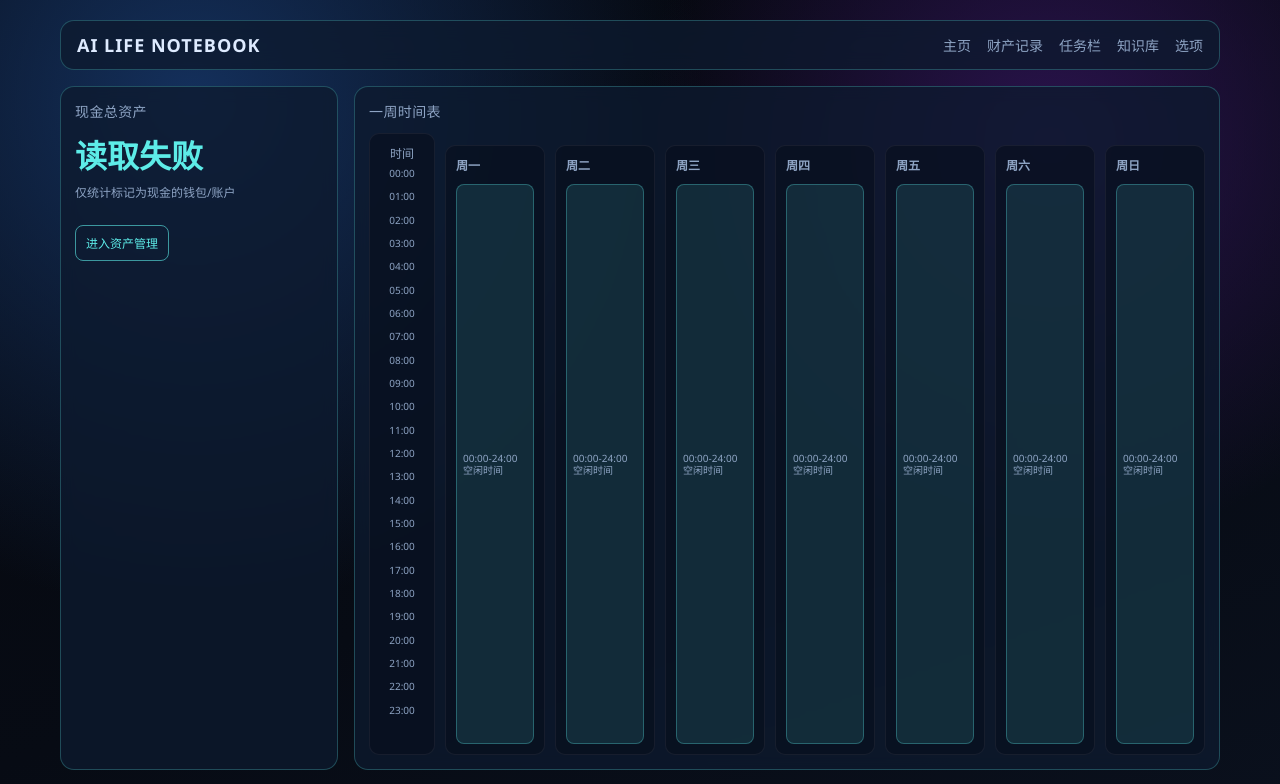
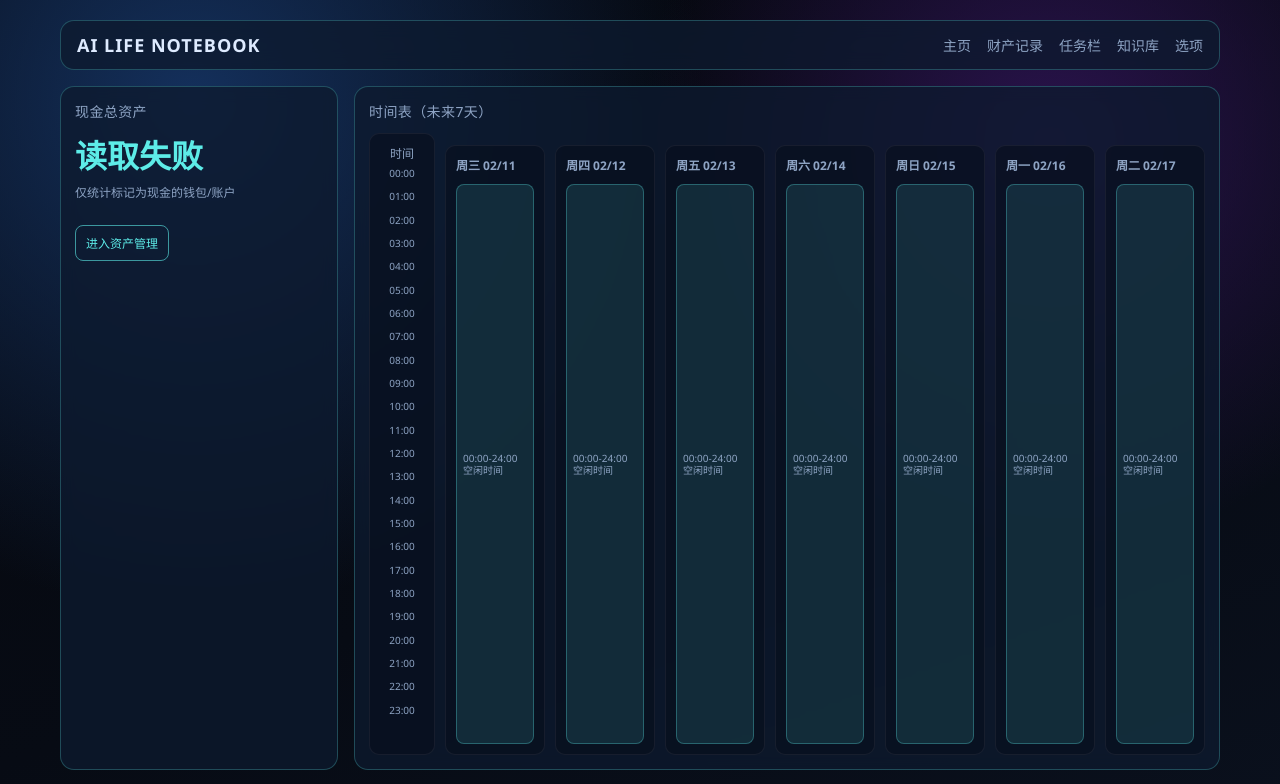
Before and after one commit to Bluesky303/Life-Notebook, a Next.js app in the folder frontend/: page / in a window 1280 px wide. Shown: the top 784 px of the page. Built offline with nearby package versions, Linux system fonts and the light colour scheme; no server answers.

Commit message:
fix(timeline): use date-key day window for sleep/task mapping

```diff
--- a/frontend/components/WeeklyTimeline.tsx
+++ b/frontend/components/WeeklyTimeline.tsx
@@ -16,6 +16,7 @@ type TimelineBlock = {
 
 const dayOrder = ["周一", "周二", "周三", "周四", "周五", "周六", "周日"];
 const weekDayMap = ["周日", "周一", "周二", "周三", "周四", "周五", "周六"];
+const WINDOW_DAYS = 7;
 const SLOT_MINUTES = 5;
 const TOTAL_SLOTS = (24 * 60) / SLOT_MINUTES;
 
@@ -44,22 +45,48 @@ function normalizeImportance(value: string): Importance {
   return "low";
 }
 
-function createEmptyDayEvents(): Record<string, TimelineBlock[]> {
-  return Object.fromEntries(dayOrder.map((day) => [day, []]));
+type DayWindowItem = {
+  key: string;
+  label: string;
+};
+
+function dayKey(date: Date): string {
+  const y = date.getFullYear();
+  const m = (date.getMonth() + 1).toString().padStart(2, "0");
+  const d = date.getDate().toString().padStart(2, "0");
+  return `${y}-${m}-${d}`;
+}
+
+function createDayWindow(): DayWindowItem[] {
+  const today = new Date();
+  today.setHours(0, 0, 0, 0);
+
+  return Array.from({ length: WINDOW_DAYS }, (_, index) => {
+    const d = new Date(today);
+    d.setDate(today.getDate() + index);
+    const mm = (d.getMonth() + 1).toString().padStart(2, "0");
+    const dd = d.getDate().toString().padStart(2, "0");
+    return {
+      key: dayKey(d),
+      label: `${weekDayMap[d.getDay()]} ${mm}/${dd}`
+    };
+  });
+}
+
+function createEmptyDayEvents(windowDays: DayWindowItem[]): Record<string, TimelineBlock[]> {
+  return Object.fromEntries(windowDays.map((day) => [day.key, []]));
 }
 
 function pushRange(
   dayEvents: Record<string, TimelineBlock[]>,
   startDate: Date,
   endDate: Date,
+  allowedKeys: Set<string>,
   blockFactory: (startMinute: number, endMinute: number) => TimelineBlock
 ): void {
   const cursor = new Date(startDate);
   while (cursor < endDate) {
-    const dayName = weekDayMap[cursor.getDay()];
-    if (!dayEvents[dayName]) {
-      break;
-    }
+    const key = dayKey(cursor);
 
     const dayStart = new Date(cursor);
     dayStart.setHours(0, 0, 0, 0);
@@ -72,16 +99,17 @@ function pushRange(
       segmentEnd.getTime() === nextDayStart.getTime() ? 24 * 60 : segmentEnd.getHours() * 60 + segmentEnd.getMinutes()
     );
 
-    if (endMinute > startMinute) {
-      dayEvents[dayName].push(blockFactory(startMinute, endMinute));
+    if (allowedKeys.has(key) && endMinute > startMinute) {
+      dayEvents[key].push(blockFactory(startMinute, endMinute));
     }
 
     cursor.setTime(segmentEnd.getTime());
   }
 }
 
-function mapTasksToDayEvents(tasks: TaskItem[]): Record<string, TimelineBlock[]> {
-  const dayEvents: Record<string, TimelineBlock[]> = createEmptyDayEvents();
+function mapTasksToDayEvents(tasks: TaskItem[], windowDays: DayWindowItem[]): Record<string, TimelineBlock[]> {
+  const dayEvents: Record<string, TimelineBlock[]> = createEmptyDayEvents(windowDays);
+  const allowedKeys = new Set(windowDays.map((day) => day.key));
 
   for (const task of tasks) {
     if (!task.start_at || !task.end_at) {
@@ -94,7 +122,7 @@ function mapTasksToDayEvents(tasks: TaskItem[]): Record<string, TimelineBlock[]>
       continue;
     }
 
-    pushRange(dayEvents, startDate, endDate, (startMinute, endMinute) => ({
+    pushRange(dayEvents, startDate, endDate, allowedKeys, (startMinute, endMinute) => ({
       startMinute,
       endMinute,
       title: task.title,
@@ -103,15 +131,16 @@ function mapTasksToDayEvents(tasks: TaskItem[]): Record<string, TimelineBlock[]>
     }));
   }
 
-  for (const day of dayOrder) {
-    dayEvents[day] = dayEvents[day].sort((a, b) => a.startMinute - b.startMinute);
+  for (const day of windowDays) {
+    dayEvents[day.key] = dayEvents[day.key].sort((a, b) => a.startMinute - b.startMinute);
   }
 
   return dayEvents;
 }
 
-function mapSleepToDayEvents(sleepLogs: SleepLog[]): Record<string, TimelineBlock[]> {
-  const dayEvents: Record<string, TimelineBlock[]> = createEmptyDayEvents();
+function mapSleepToDayEvents(sleepLogs: SleepLog[], windowDays: DayWindowItem[]): Record<string, TimelineBlock[]> {
+  const dayEvents: Record<string, TimelineBlock[]> = createEmptyDayEvents(windowDays);
+  const allowedKeys = new Set(windowDays.map((day) => day.key));
 
   for (const log of sleepLogs) {
     const startDate = new Date(log.start_at);
@@ -120,7 +149,7 @@ function mapSleepToDayEvents(sleepLogs: SleepLog[]): Record<string, TimelineBloc
       continue;
     }
 
-    pushRange(dayEvents, startDate, endDate, (startMinute, endMinute) => ({
+    pushRange(dayEvents, startDate, endDate, allowedKeys, (startMinute, endMinute) => ({
       startMinute,
       endMinute,
       title: "睡眠",
@@ -128,8 +157,8 @@ function mapSleepToDayEvents(sleepLogs: SleepLog[]): Record<string, TimelineBloc
     }));
   }
 
-  for (const day of dayOrder) {
-    dayEvents[day] = dayEvents[day].sort((a, b) => a.startMinute - b.startMinute);
+  for (const day of windowDays) {
+    dayEvents[day.key] = dayEvents[day.key].sort((a, b) => a.startMinute - b.startMinute);
   }
 
   return dayEvents;
@@ -137,11 +166,12 @@ function mapSleepToDayEvents(sleepLogs: SleepLog[]): Record<string, TimelineBloc
 
 function mergeDayEvents(
   taskMap: Record<string, TimelineBlock[]>,
-  sleepMap: Record<string, TimelineBlock[]>
+  sleepMap: Record<string, TimelineBlock[]>,
+  windowDays: DayWindowItem[]
 ): Record<string, TimelineBlock[]> {
-  const merged: Record<string, TimelineBlock[]> = createEmptyDayEvents();
-  for (const day of dayOrder) {
-    merged[day] = [...(sleepMap[day] ?? []), ...(taskMap[day] ?? [])].sort((a, b) => a.startMinute - b.startMinute);
+  const merged: Record<string, TimelineBlock[]> = createEmptyDayEvents(windowDays);
+  for (const day of windowDays) {
+    merged[day.key] = [...(sleepMap[day.key] ?? []), ...(taskMap[day.key] ?? [])].sort((a, b) => a.startMinute - b.startMinute);
   }
   return merged;
 }
@@ -214,14 +244,15 @@ export function WeeklyTimeline() {
     void load();
   }, []);
 
-  const dayTaskMap = useMemo(() => mapTasksToDayEvents(tasks), [tasks]);
-  const daySleepMap = useMemo(() => mapSleepToDayEvents(sleepLogs), [sleepLogs]);
-  const dayMergedMap = useMemo(() => mergeDayEvents(dayTaskMap, daySleepMap), [dayTaskMap, daySleepMap]);
+  const dayWindow = useMemo(() => createDayWindow(), []);
+  const dayTaskMap = useMemo(() => mapTasksToDayEvents(tasks, dayWindow), [tasks, dayWindow]);
+  const daySleepMap = useMemo(() => mapSleepToDayEvents(sleepLogs, dayWindow), [sleepLogs, dayWindow]);
+  const dayMergedMap = useMemo(() => mergeDayEvents(dayTaskMap, daySleepMap, dayWindow), [dayTaskMap, daySleepMap, dayWindow]);
   const hourLabels = useMemo(() => Array.from({ length: 24 }, (_, i) => i), []);
 
   return (
     <section className="panel timeline-panel">
-      <p className="panel-title">一周时间表</p>
+      <p className="panel-title">时间表（未来7天）</p>
       {loading ? <p className="wealth-note">正在读取任务和睡眠记录...</p> : null}
       <div className="timeline-board">
         <div className="time-axis">
@@ -239,12 +270,12 @@ export function WeeklyTimeline() {
         </div>
 
         <div className="timeline-grid">
-          {dayOrder.map((day) => {
-            const blocks = createDayBlocks(dayMergedMap[day] ?? []);
+          {dayWindow.map((day) => {
+            const blocks = createDayBlocks(dayMergedMap[day.key] ?? []);
 
             return (
-              <article className="day-col" key={day}>
-                <h3 className="day-name">{day}</h3>
+              <article className="day-col" key={day.key}>
+                <h3 className="day-name">{day.label}</h3>
                 <div className="day-track" style={{ gridTemplateRows: `repeat(${TOTAL_SLOTS}, minmax(0, 1fr))` }}>
                   {blocks.map((block, idx) => {
                     const rowStart = toGridRow(block.startMinute);
@@ -253,7 +284,7 @@ export function WeeklyTimeline() {
                     return (
                       <div
                         className={blockClassName(block)}
-                        key={`${day}-${block.startMinute}-${idx}`}
+                        key={`${day.key}-${block.startMinute}-${idx}`}
                         style={{ gridRow: `${rowStart} / ${rowEnd}` }}
                       >
                         <div>
```
